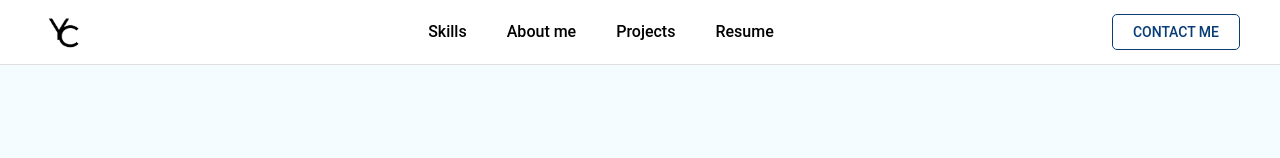
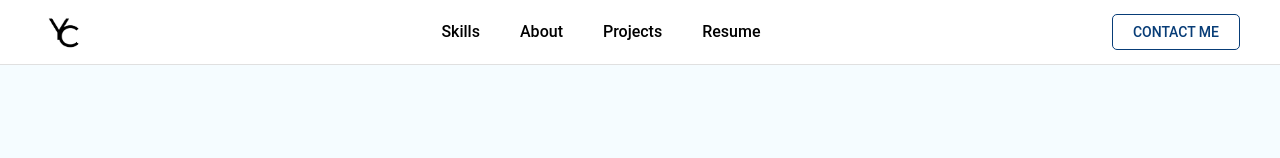
Before and after one commit to formosachiang/my-website, a React (Create React App) app: page / in a window 1280 px wide. Shown: the top 158 px of the page. Built offline with nearby package versions, Linux system fonts and the light colour scheme.

Commit message:
Scroll to About Section

```diff
--- a/src/components/AboutSection.jsx
+++ b/src/components/AboutSection.jsx
@@ -36,7 +36,6 @@ const ImageWrapper = styled(Box)(({ theme }) => ({
     left: "-10%",
     width: "100%",
     height: "100%",
-    // backgroundColor: theme.palette.primary.main, // 使用 MUI 主題顏色
     clipPath: "polygon(0 0, 100% 0, 80% 100%, 0% 100%)",
     zIndex: "-1",
   },
@@ -52,12 +51,14 @@ const AboutSection = () => {
 
   return (
     <Container maxWidth="lg">
+      {/* Add id="about" here */}
+      <Box id="about">
         <AboutContainer>
           <AboutContent>
             {/* 左側圖片區域 */}
             <ImageWrapper>
               <img
-              src={AboutMeImage} // 替換成你的圖片
+                src={AboutMeImage}
                 alt="About Me"
               />
             </ImageWrapper>
@@ -80,6 +81,7 @@ const AboutSection = () => {
             </Box>
           </AboutContent>
         </AboutContainer>
+      </Box>
     </Container>
   );
 };
--- a/src/components/Header.jsx
+++ b/src/components/Header.jsx
@@ -91,7 +91,7 @@ const Header = () => {
                   cursor: "pointer", // Change cursor to pointer on hover
                 }}
               >
-                About me
+                About
               </Typography>
             </Link>
             <Link
@@ -181,7 +181,7 @@ const Header = () => {
             <ListItemText primary="Skills" />
           </ListItem>
           <ListItem button component="a" href="#about" onClick={handleDrawerToggle}>
-            <ListItemText primary="About me" />
+            <ListItemText primary="About" />
           </ListItem>
           <ListItem button component="a" href="#projects" onClick={handleDrawerToggle}>
             <ListItemText primary="Projects" />
```
Lines whose indentation alone changed are shown as unchanged.
